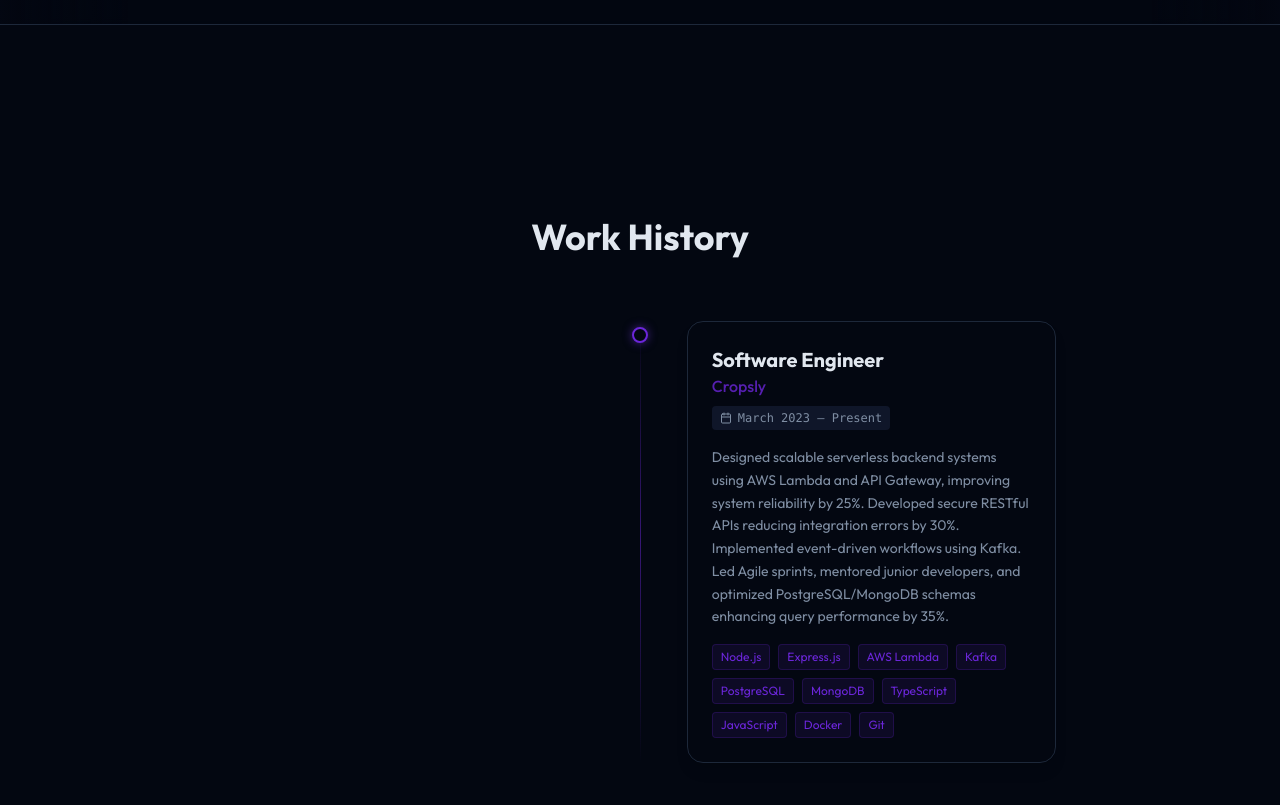
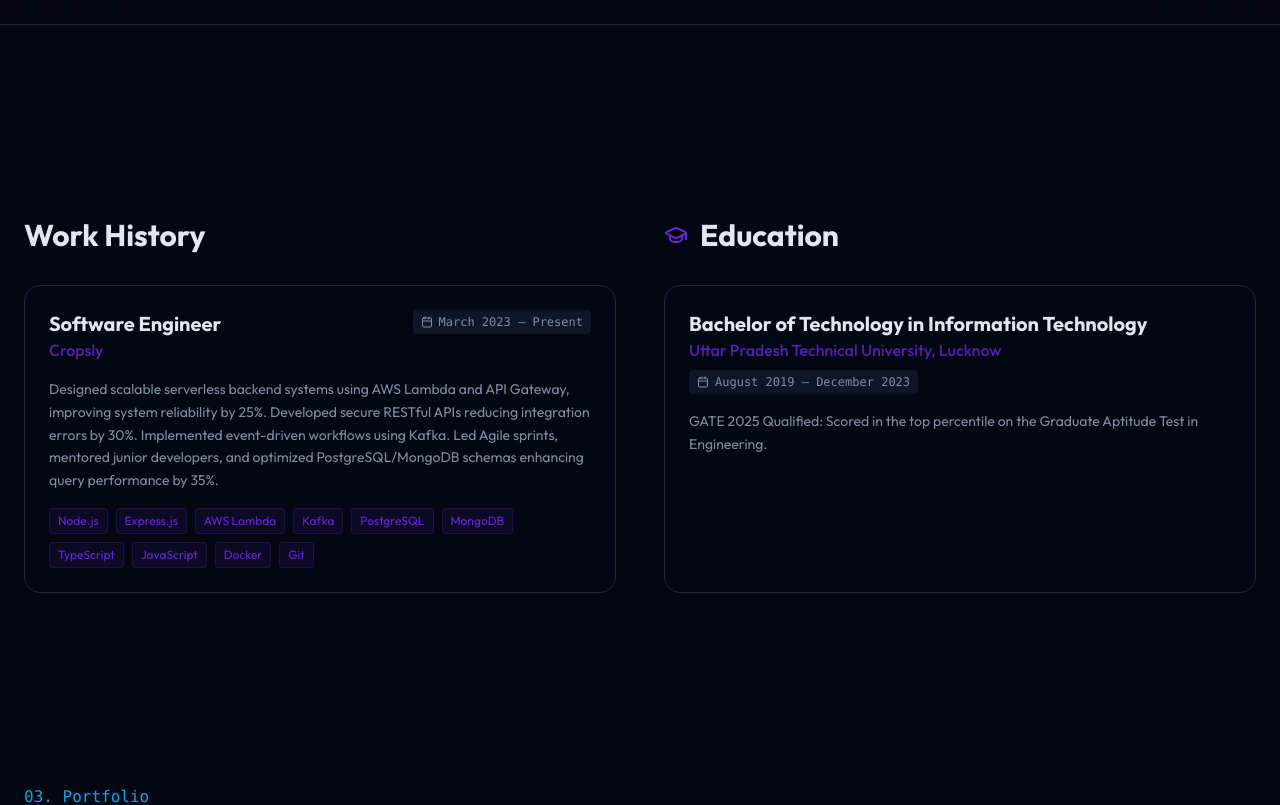
Before and after one commit to shaad82663/portfolio, a React (Vite) app: page / in a window 1280 px wide. Shown: the part 1500-2305 px from the top of the page. Built offline with nearby package versions, Linux system fonts and the light colour scheme.

Commit message:
updated layout

```diff
--- a/src/App.jsx
+++ b/src/App.jsx
@@ -28,8 +28,14 @@ function App() {
       <Navbar theme={theme} toggleTheme={toggleTheme} />
       <Hero />
       <About />
-      <Experience />
-      <Education />
+      <section id="experience" className="py-24 bg-background">
+        <div className="container mx-auto px-6">
+          <div className="grid md:grid-cols-2 gap-12">
+            <Experience />
+            <Education />
+          </div>
+        </div>
+      </section>
       <Projects />
       <Contact />
       <Footer />
--- a/src/components/Education.jsx
+++ b/src/components/Education.jsx
@@ -1,7 +1,7 @@
 import React from 'react';
 import { content } from '../data/content';
 import { motion } from 'framer-motion'; // Ensure framer-motion is installed
-import { GraduationCap } from 'lucide-react';
+import { GraduationCap, Calendar } from 'lucide-react';
 
 const Education = () => {
     const { education } = content;
@@ -9,39 +9,34 @@ const Education = () => {
     if (!education) return null;
 
     return (
-        <section id="education" className="py-24 bg-background relative">
-            <div className="container mx-auto px-6">
+        <div className="flex flex-col h-full">
             <motion.h2
-                    initial={{ opacity: 0 }}
-                    whileInView={{ opacity: 1 }}
-                    className="text-4xl font-bold mb-16 text-center"
+                initial={{ opacity: 0, x: -20 }}
+                whileInView={{ opacity: 1, x: 0 }}
+                viewport={{ once: true }}
+                className="text-3xl font-bold mb-8 flex items-center gap-3"
             >
-                    Education
+                <GraduationCap className="text-primary" /> Education
             </motion.h2>
 
-                <div className="max-w-4xl mx-auto relative">
-                    <div className="absolute left-[20px] md:left-1/2 top-0 bottom-0 w-[1px] bg-gradient-to-b from-transparent via-primary/50 to-transparent" />
-
+            <div className="space-y-8 h-full">
                 {education.map((item, index) => (
                     <motion.div
                         key={item.id}
-                            initial={{ opacity: 0, y: 30 }}
+                        initial={{ opacity: 0, y: 20 }}
                         whileInView={{ opacity: 1, y: 0 }}
-                            viewport={{ once: true, margin: "-100px" }}
+                        viewport={{ once: true }}
                         transition={{ delay: index * 0.1 }}
-                            className={`relative flex flex-col md:flex-row gap-8 mb-16 ${index % 2 === 0 ? 'md:flex-row-reverse' : ''}`}
+                        className="relative h-full"
                     >
-                            <div className="absolute left-[20px] md:left-1/2 -translate-x-1/2 w-4 h-4 rounded-full bg-background border-2 border-primary shadow-[0_0_10px_rgba(124,58,237,0.5)] z-10 mt-1.5" />
-
-                            <div className="ml-12 md:ml-0 md:w-1/2 md:px-8">
-                                <div className="p-6 rounded-2xl bg-card border border-border hover:border-primary/30 transition-colors shadow-lg backdrop-blur-sm group">
+                        <div className="p-6 rounded-2xl bg-card border border-border hover:border-primary/30 transition-colors shadow-lg backdrop-blur-sm group h-full">
                             <div className="flex flex-wrap justify-between items-start gap-2 mb-4">
                                 <div>
                                     <h3 className="text-xl font-bold text-foreground group-hover:text-primary transition-colors">{item.degree}</h3>
                                     <p className="text-primary/80 font-medium">{item.institution}</p>
                                 </div>
                                 <div className="flex items-center gap-1.5 text-xs font-mono text-muted-foreground bg-muted px-2 py-1 rounded">
-                                            <GraduationCap size={12} />
+                                    <Calendar size={12} />
                                     {item.period}
                                 </div>
                             </div>
@@ -50,14 +45,10 @@ const Education = () => {
                                 {item.description}
                             </p>
                         </div>
-                            </div>
-
-                            <div className="hidden md:block md:w-1/2" />
                     </motion.div>
                 ))}
             </div>
         </div>
-        </section>
     );
 };
 
--- a/src/components/Experience.jsx
+++ b/src/components/Experience.jsx
@@ -7,34 +7,26 @@ const Experience = () => {
     const { experience } = content;
 
     return (
-        <section id="experience" className="py-24 bg-background relative">
-            <div className="container mx-auto px-6">
+        <div className="flex flex-col h-full">
             <motion.h2
-                    initial={{ opacity: 0 }}
-                    whileInView={{ opacity: 1 }}
-                    className="text-4xl font-bold mb-16 text-center"
+                initial={{ opacity: 0, x: -20 }}
+                whileInView={{ opacity: 1, x: 0 }}
+                viewport={{ once: true }}
+                className="text-3xl font-bold mb-8 flex items-center gap-3"
             >
                 Work History
             </motion.h2>
 
-                <div className="max-w-4xl mx-auto relative">
-                    {/* Center Line for Desktop */}
-                    <div className="absolute left-[20px] md:left-1/2 top-0 bottom-0 w-[1px] bg-gradient-to-b from-transparent via-primary/50 to-transparent" />
-
+            <div className="space-y-8">
                 {experience.map((item, index) => (
                     <motion.div
                         key={item.id}
-                            initial={{ opacity: 0, y: 30 }}
+                        initial={{ opacity: 0, y: 20 }}
                         whileInView={{ opacity: 1, y: 0 }}
-                            viewport={{ once: true, margin: "-100px" }}
+                        viewport={{ once: true }}
                         transition={{ delay: index * 0.1 }}
-                            className={`relative flex flex-col md:flex-row gap-8 mb-16 ${index % 2 === 0 ? 'md:flex-row-reverse' : ''}`}
+                        className="relative"
                     >
-                            {/* Timeline Dot */}
-                            <div className="absolute left-[20px] md:left-1/2 -translate-x-1/2 w-4 h-4 rounded-full bg-background border-2 border-primary shadow-[0_0_10px_rgba(124,58,237,0.5)] z-10 mt-1.5" />
-
-                            {/* Content Card */}
-                            <div className="ml-12 md:ml-0 md:w-1/2 md:px-8">
                         <div className="p-6 rounded-2xl bg-card border border-border hover:border-primary/30 transition-colors shadow-lg backdrop-blur-sm group">
                             <div className="flex flex-wrap justify-between items-start gap-2 mb-4">
                                 <div>
@@ -59,15 +51,10 @@ const Experience = () => {
                                 ))}
                             </div>
                         </div>
-                            </div>
-
-                            {/* Empty Space for Grid alignment */}
-                            <div className="hidden md:block md:w-1/2" />
                     </motion.div>
                 ))}
             </div>
         </div>
-        </section>
     );
 };
 
```
Lines whose indentation alone changed are shown as unchanged.
